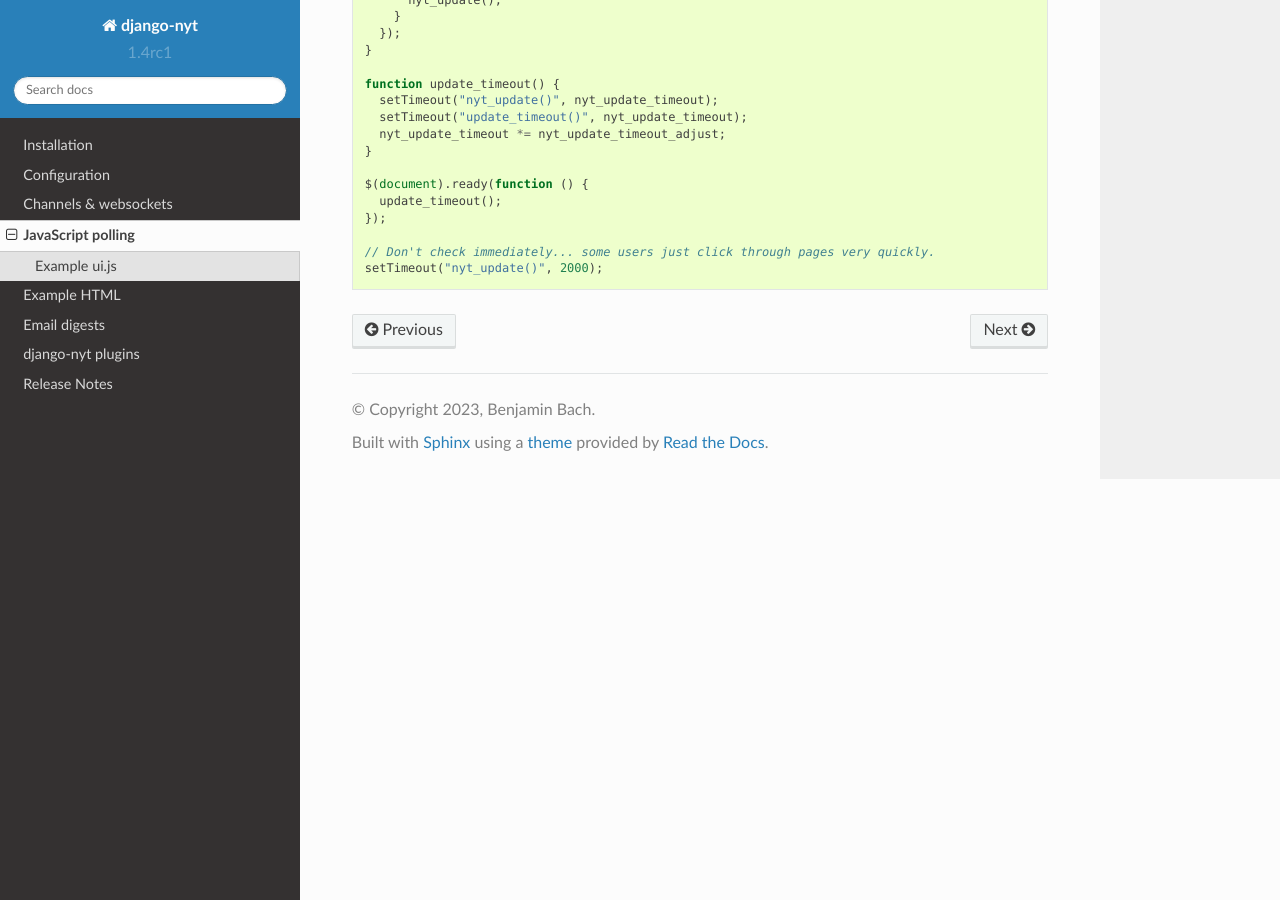
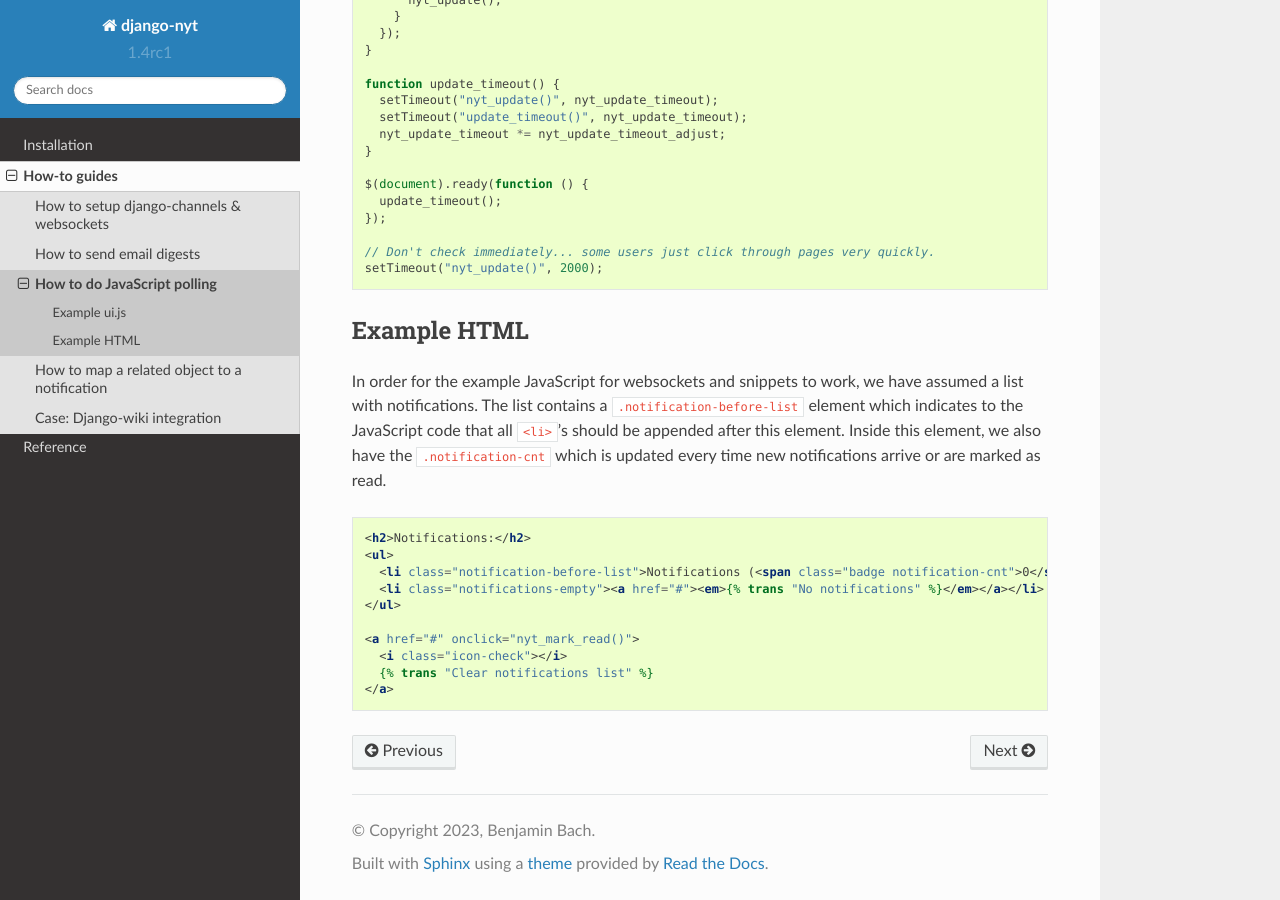
Before and after one commit to django-wiki/django-nyt, a Sphinx documentation site: the page built from docs/howto/javascript.rst, in a window 1280 px wide and 900 px high, scrolled down 1739 px. Built offline with Sphinx 7.4.7 and the Read the Docs theme 2.0.0, drawn with Linux system fonts in a browser that asks for light colours; pages that are not in the unit, such as notebooks, are missing from menus; some of the changed text lies outside the part shown.

Commit message:
Refactor documentation closer to diataxis

```diff
--- a/docs/channels.rst
+++ b/docs/howto/channels.rst
@@ -1,5 +1,5 @@
-Channels & websockets
-=====================
+How to setup django-channels & websockets
+=========================================
 
 Avoiding constant polling is important because:
 
--- a/docs/emails.rst
+++ b/docs/howto/emails.rst
@@ -1,5 +1,5 @@
-Email digests
--------------
+How to send email digests
+-------------------------
 
 A management script is supplied for sending out emails.
 
--- /dev/null
+++ b/docs/howto/index.rst
@@ -0,0 +1,14 @@
+How-to guides
+=============
+
+.. toctree::
+   :maxdepth: 2
+   :glob:
+
+   *
+
+
+Case: Django-wiki integration
+-----------------------------
+
+Django-nyt is integrated with django-wiki by enabling ``wiki.plugins.notifications``.
--- a/docs/javascript.rst
+++ b/docs/howto/javascript.rst
@@ -1,7 +1,5 @@
-JavaScript polling
-==================
-
-
+How to do JavaScript polling
+============================
 
 In order to really make use of a notification system, you would probably want a small icon in the top corner of your websites. Like the privacy destroying
 villains at facebook have. Or the wonderful innovation heroes at Github have.
@@ -107,3 +105,26 @@ Create the necessary elements for this javascript to run, and you should have a
 
     // Don't check immediately... some users just click through pages very quickly.
     setTimeout("nyt_update()", 2000);
+
+Example HTML
+------------
+
+In order for the example JavaScript for websockets and snippets to work, we
+have assumed a list with notifications. The list contains a
+``.notification-before-list`` element which indicates to the JavaScript code
+that all ``<li>``'s should be appended after this element. Inside this element,
+we also have the ``.notification-cnt`` which is updated every time new
+notifications arrive or are marked as read.
+
+.. code-block:: html+django
+
+    <h2>Notifications:</h2>
+    <ul>
+      <li class="notification-before-list">Notifications (<span class="badge notification-cnt">0</span>):</li>
+      <li class="notifications-empty"><a href="#"><em>{% trans "No notifications" %}</em></a></li>
+    </ul>
+
+    <a href="#" onclick="nyt_mark_read()">
+      <i class="icon-check"></i>
+      {% trans "Clear notifications list" %}
+    </a>
--- a/docs/integration.rst
+++ /dev/null
@@ -1,5 +0,0 @@
-django-nyt plugins
-==================
-
- * django-nyt is integrated with django-wiki by enabling ``wiki.plugins.notifications``
- * (Please add further integrations to this list)
--- /dev/null
+++ b/docs/reference/index.rst
@@ -0,0 +1,10 @@
+Reference
+=========
+
+.. toctree::
+   :maxdepth: 1
+   :glob:
+
+   configuration
+   ../modules
+   ../release_notes
```
Also changed, not shown: docs/howto/object_relations.rst (added, +51 -0 lines), docs/html.rst (deleted, +0 -22 lines), docs/index.rst (+3 -17 lines), docs/reference/configuration.rst (renamed from docs/configuration.rst).
